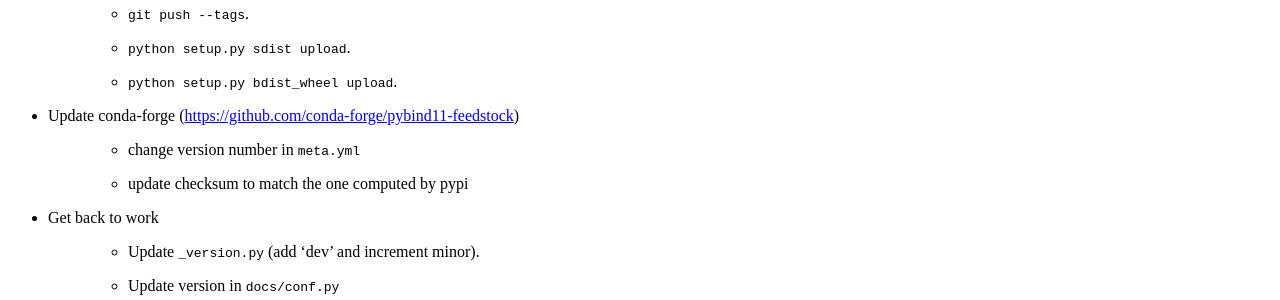
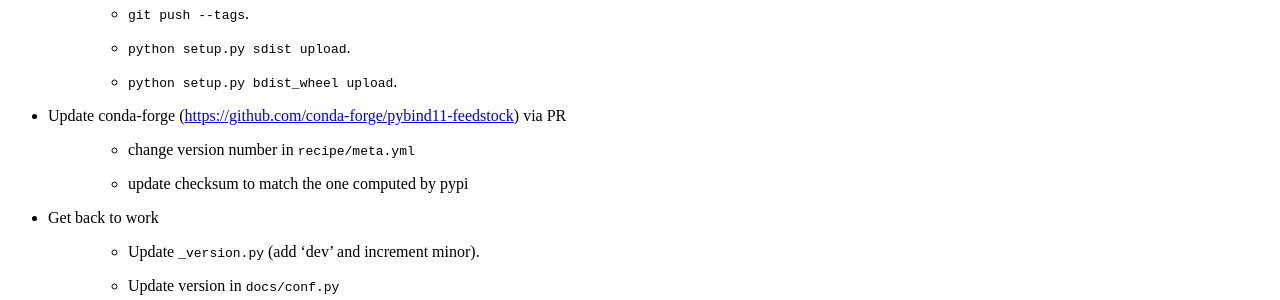
Before and after one commit to pybind/pybind11, a Sphinx documentation site: the page built from docs/release.rst, in a window 1280 px wide. Shown: the part 666-966 px from the top of the page. Built offline with Sphinx 7.4.7 and the Read the Docs theme 2.0.0, drawn with Linux system fonts in a browser that asks for light colours.

Commit message:
release process clarifications

```diff
--- a/docs/release.rst
+++ b/docs/release.rst
@@ -10,8 +10,8 @@ To release a new version of pybind11:
     - ``git push --tags``.
     - ``python setup.py sdist upload``.
     - ``python setup.py bdist_wheel upload``.
-- Update conda-forge (https://github.com/conda-forge/pybind11-feedstock)
-    - change version number in ``meta.yml``
+- Update conda-forge (https://github.com/conda-forge/pybind11-feedstock) via PR
+    - change version number in ``recipe/meta.yml``
     - update checksum to match the one computed by pypi
 - Get back to work
     - Update ``_version.py`` (add 'dev' and increment minor).
```
